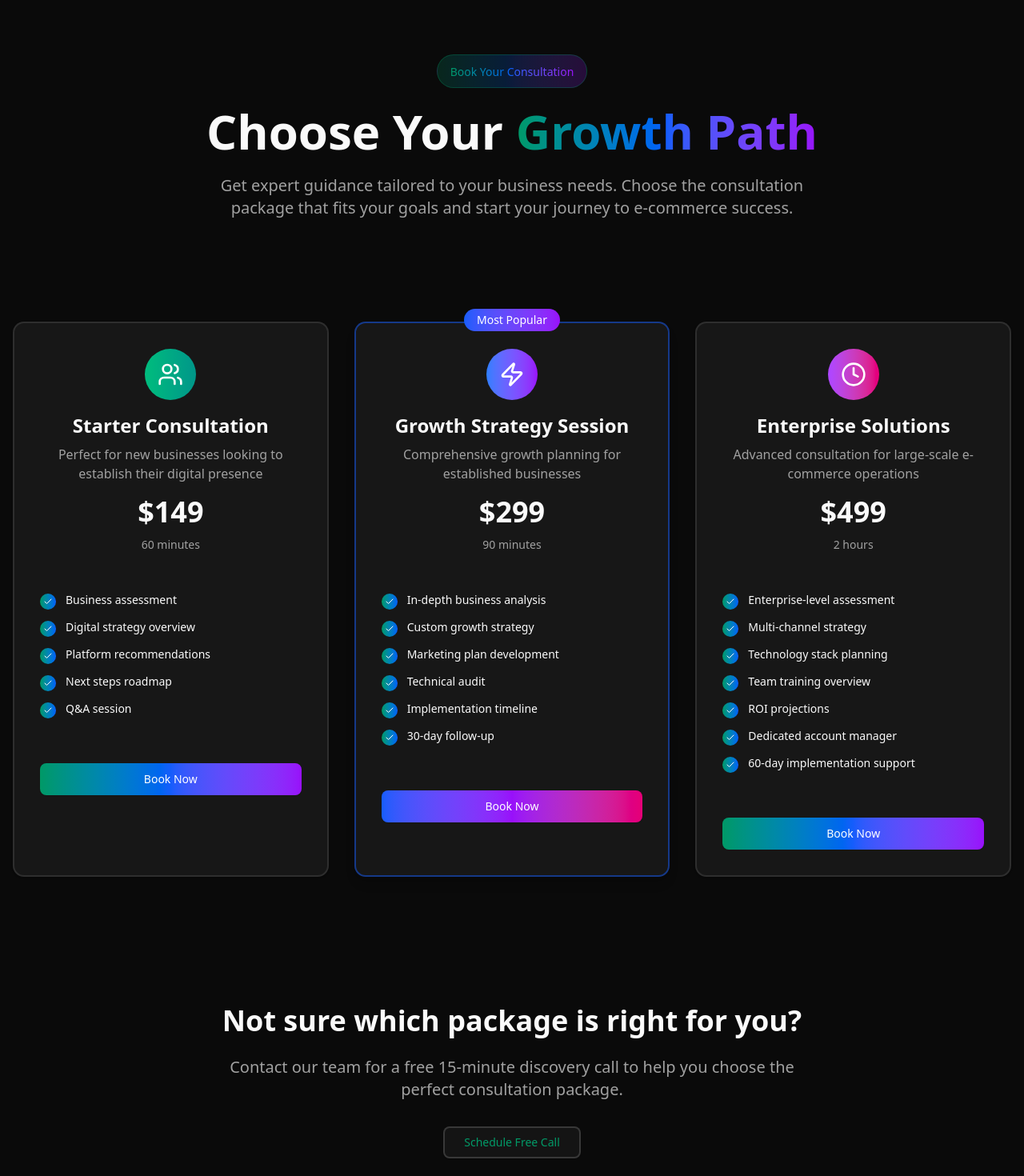
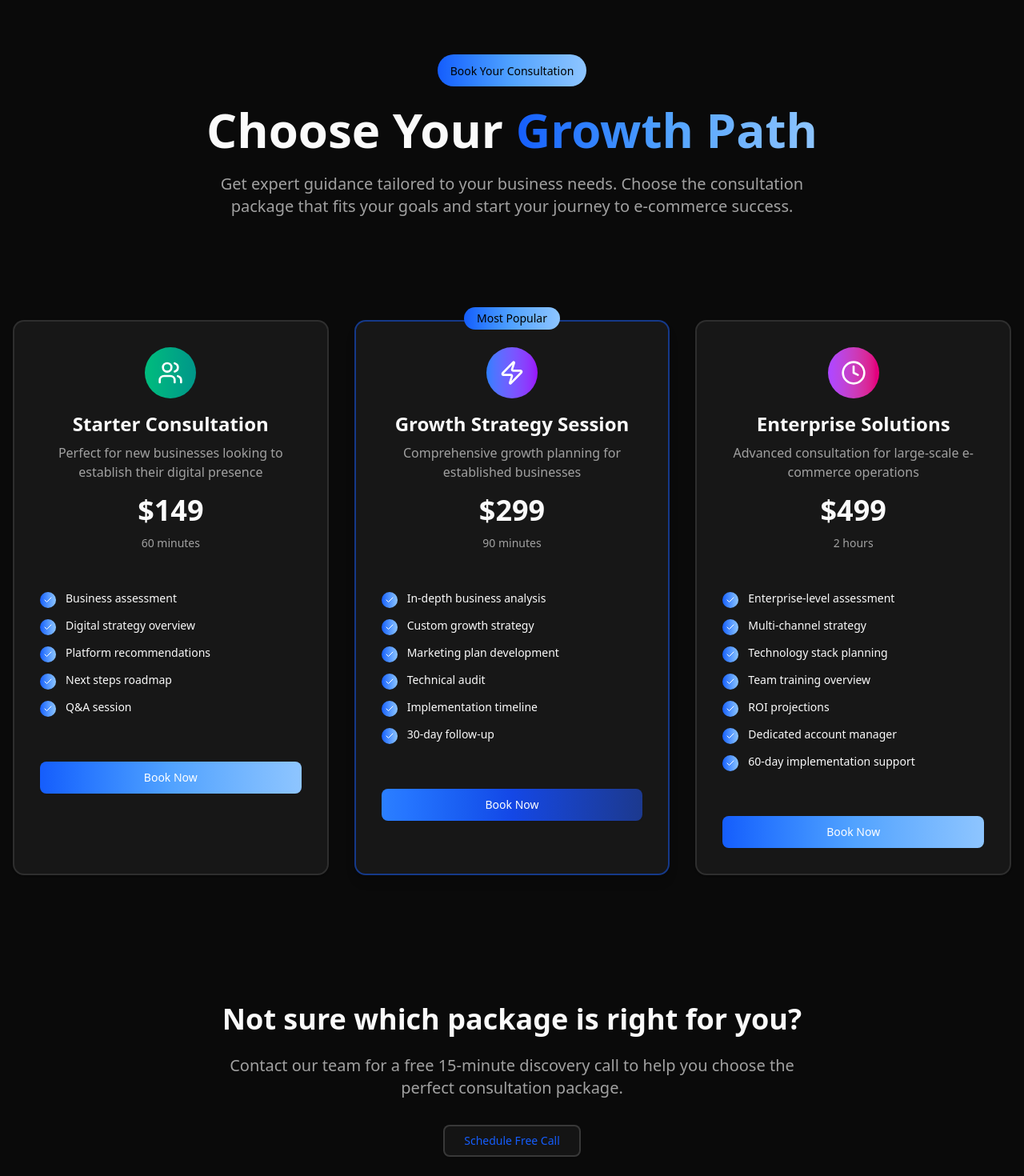
Before and after one commit to Ahmedshaban1265/360ECOM, a React (Vite) app: page /booking in a window 1280 px wide. Shown: the part 60-1530 px from the top of the page at 80% size. Built offline with nearby package versions, Linux system fonts and the light colour scheme.

Commit message:
update booking page

```diff
--- a/src/components/Navigation.jsx
+++ b/src/components/Navigation.jsx
@@ -141,7 +141,7 @@ export default function Navigation({ language, setLanguage, isDark, setIsDark })
                             whileTap={{ scale: 0.95 }}
                         >
                             <Link to="/booking">
-                                <Button className="bg-gradient-to-r from-blue-600 via-blue-400 to-blue-300 hover:from-blue-700 hover:via-blue-500 hover:to-blue-400 relative overflow-hidden group">
+                                <Button className="cursor-pointer bg-gradient-to-r from-blue-600 via-blue-400 to-blue-300 hover:from-blue-700 hover:via-blue-500 hover:to-blue-400 relative overflow-hidden group">
                                     <motion.div className="absolute inset-0 bg-gradient-to-r from-blue-800 via-blue-700 to-blue-600 opacity-0 group-hover:opacity-100 transition-opacity duration-300" />
                                     <span className="relative z-10">{t.nav.getStarted}</span>
                                 </Button>
--- a/src/pages/BookingPage.jsx
+++ b/src/pages/BookingPage.jsx
@@ -128,15 +128,15 @@ export default function BookingPage({ language = 'en' }) {
                         transition={{ duration: 0.8 }}
                         className="mb-12"
                     >
-                        <div className="inline-block px-4 py-2 rounded-full bg-gradient-to-r from-emerald-600/20 via-blue-600/20 to-purple-600/20 border border-emerald-600/30 mb-6">
-                            <span className="text-sm font-medium bg-gradient-to-r from-emerald-600 via-blue-600 to-purple-600 bg-clip-text text-transparent">
+                        <div className="inline-block px-4 py-2 rounded-full bg-gradient-to-r from-blue-600 via-blue-400 to-blue-300  mb-6">
+                            <span className="text-sm font-medium bg-black bg-clip-text text-transparent">
                                 {language === 'en' ? 'Book Your Consultation' : 'احجز استشارتك'}
                             </span>
                         </div>
 
                         <h1 className="text-4xl md:text-6xl font-bold mb-6">
                             {language === 'en' ? 'Choose Your' : 'اختر'}{' '}
-                            <span className="bg-gradient-to-r from-emerald-600 via-blue-600 to-purple-600 bg-clip-text text-transparent">
+                            <span className="bg-gradient-to-r from-blue-600 via-blue-400 to-blue-300 bg-clip-text text-transparent">
                                 {language === 'en' ? 'Growth Path' : 'مسار نموك'}
                             </span>
                         </h1>
@@ -168,7 +168,7 @@ export default function BookingPage({ language = 'en' }) {
                             >
                                 {pkg.popular && (
                                     <div className="absolute -top-4 left-1/2 transform -translate-x-1/2 z-10">
-                                        <div className="bg-gradient-to-r from-blue-600 to-purple-600 text-white px-4 py-1 rounded-full text-sm font-medium">
+                                        <div className="bg-gradient-to-r from-blue-600 via-blue-400 to-blue-300 text-black px-4 py-1 rounded-full text-sm font-medium">
                                             {language === 'en' ? 'Most Popular' : 'الأكثر شعبية'}
                                         </div>
                                     </div>
@@ -196,7 +196,7 @@ export default function BookingPage({ language = 'en' }) {
                                     <div className="space-y-3 mb-8">
                                         {pkg.features.map((feature, featureIndex) => (
                                             <div key={featureIndex} className="flex items-start gap-3">
-                                                <div className="flex-shrink-0 w-5 h-5 rounded-full bg-gradient-to-r from-emerald-600 to-blue-600 flex items-center justify-center mt-0.5">
+                                                <div className="flex-shrink-0 w-5 h-5 rounded-full bg-gradient-to-r from-blue-600 to-blue-300 flex items-center justify-center mt-0.5">
                                                     <Check className="w-3 h-3 text-white" />
                                                 </div>
                                                 <span className="text-sm">{feature}</span>
@@ -211,8 +211,8 @@ export default function BookingPage({ language = 'en' }) {
                                         <Button
                                             className={`w-full ${
                                                 pkg.popular
-                                                    ? 'bg-gradient-to-r from-blue-600 via-purple-600 to-pink-600 hover:from-blue-700 hover:via-purple-700 hover:to-pink-700'
-                                                    : 'bg-gradient-to-r from-emerald-600 via-blue-600 to-purple-600 hover:from-emerald-700 hover:via-blue-700 hover:to-purple-700'
+                                                    ? 'bg-gradient-to-r from-blue-500 via-blue-700 to-blue-900 hover:from-blue-800 hover:via-blue-700 hover:to-blue-600 cursor-pointer'
+                                                    : 'bg-gradient-to-r from-blue-600 via-blue-400 to-blue-300 hover:from-blue-700 hover:via-blue-500 hover:to-blue-400 cursor-pointer'
                                             } text-white border-0`}
                                             size="lg"
                                         >
@@ -252,7 +252,7 @@ export default function BookingPage({ language = 'en' }) {
                             <Button
                                 variant="outline"
                                 size="lg"
-                                className="border-2 border-emerald-600 text-emerald-600 hover:bg-emerald-600 hover:text-white transition-all duration-300"
+                                className="border-2 cursor-pointer text-blue-600 hover:bg-emerald-600 hover:text-white transition-all duration-300"
                             >
                                 {language === 'en' ? 'Schedule Free Call' : 'جدولة مكالمة مجانية'}
                             </Button>
```
